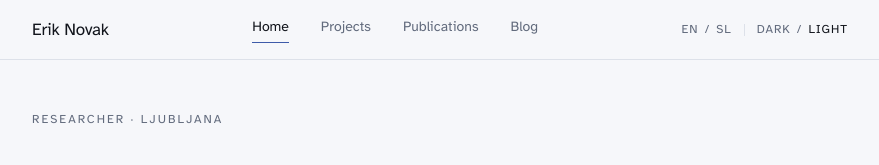
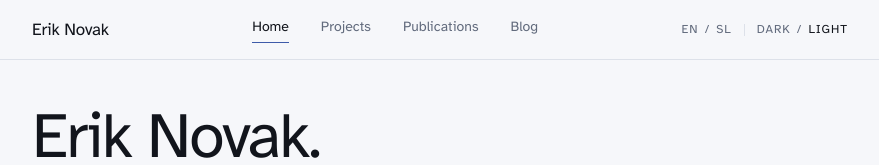
Before and after one commit to eriknovak/eriknovak.github.io, a Next.js app: page / in a window 1280 px wide. Shown: the top 165 px of the page, without its empty margins (200-1079 px from the left). Built offline with nearby package versions, Linux system fonts and the light colour scheme.

Commit message:
refactor(home): drop the redundant kicker above the hero headline
The "Researcher · Ljubljana" label repeated what the title and bio
already say and exposed a location that need not be on the landing page.

```diff
--- a/pages/index.tsx
+++ b/pages/index.tsx
@@ -113,18 +113,6 @@ export default function Home({ thumbnailIds }: { thumbnailIds: string[] }) {
         type="profile"
       />
 
-      <div
-        style={{
-          fontSize: 12,
-          color: "var(--ed-muted)",
-          letterSpacing: "2px",
-          textTransform: "uppercase",
-          marginBottom: 32,
-        }}
-      >
-        {tt("kicker", "Researcher · Ljubljana")}
-      </div>
-
       <h1 className={styles.heroTitle}>{tt("h1a", "Erik Novak.")}</h1>
       <h1 className={cn(styles.heroTitle, styles.heroTitleItalic)}>
         {tt("h1b1", "AI research,")}
--- a/public/locales/en/home.json
+++ b/public/locales/en/home.json
@@ -1,5 +1,4 @@
 {
-  "kicker": "Researcher · Ljubljana",
   "h1a": "Erik Novak.",
   "h1b1": "AI research,",
   "h1b2": "language & data.",
--- a/public/locales/sl/home.json
+++ b/public/locales/sl/home.json
@@ -1,5 +1,4 @@
 {
-  "kicker": "Raziskovalec · Ljubljana",
   "h1a": "Erik Novak.",
   "h1b1": "Raziskave UI,",
   "h1b2": "jezik in podatki.",
```
